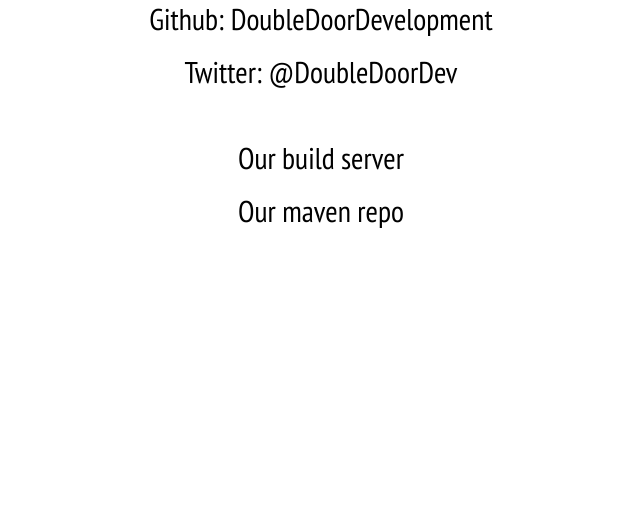
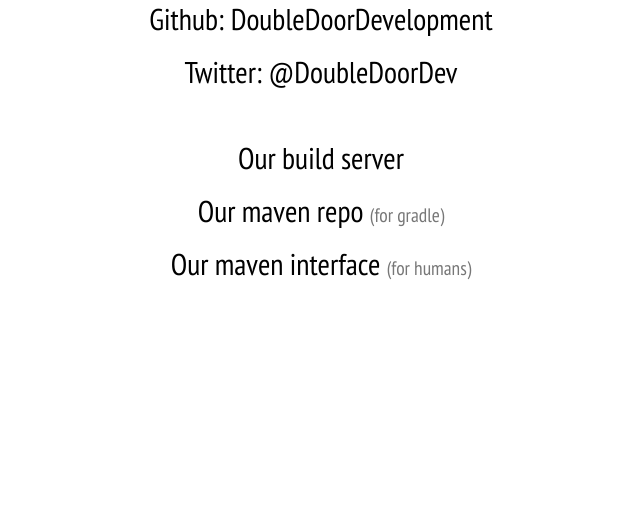
Before and after one commit to DoubleDoorDevelopment/Website, a PHP site: page /index.php?p=home in a window 1280 px wide. Shown: the part 206-729 px from the top of the page, without its empty margins (319-959 px from the left). Run offline with PHP 8.4, Linux system fonts and the light colour scheme; the visitor is signed in with stand-in values (Sample User, id 1); a stand-in replaces the project's code that opens the database connection; some libraries are stand-ins or nearby versions.

Commit message:
added link to artifactory to home page

```diff
--- a/assets/pages/home.php
+++ b/assets/pages/home.php
@@ -4,4 +4,5 @@
 <h2 class="hiddenlink"><a href="https://twitter.com/DoubleDoorDev">Twitter: @DoubleDoorDev</a></h2>
 <br>
 <h2 class="hiddenlink"><a href="http://jenkins.dries007.net/view/DoubleDoorDevelopment/">Our build server</a></h2>
-<h2 class="hiddenlink"><a href="maven">Our maven repo</a></h2>
+<h2 class="hiddenlink"><a href="maven">Our maven repo <span class="small">(for gradle)</span></a></h2>
+<h2 class="hiddenlink"><a href="artifactory">Our maven interface <span class="small">(for humans)</span></a></h2>
--- a/index.php
+++ b/index.php
@@ -16,6 +16,8 @@
     session_destroy();
     $_SESSION = array();
   }
+
+  if (!isset($_SESSION["permlvl"])) $_SESSION["permlvl"] = 0;
 
   define ("ADMIN", $_SESSION["permlvl"]);
 
```
